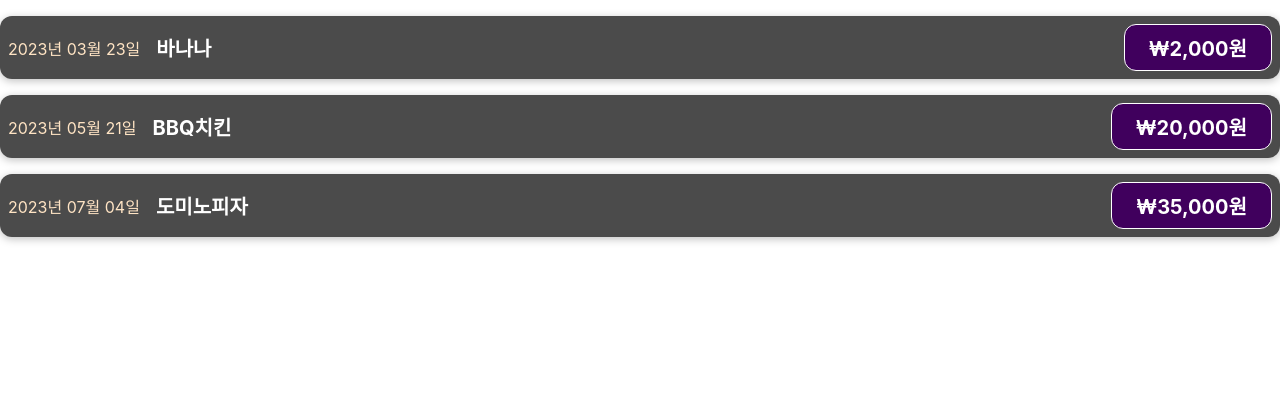
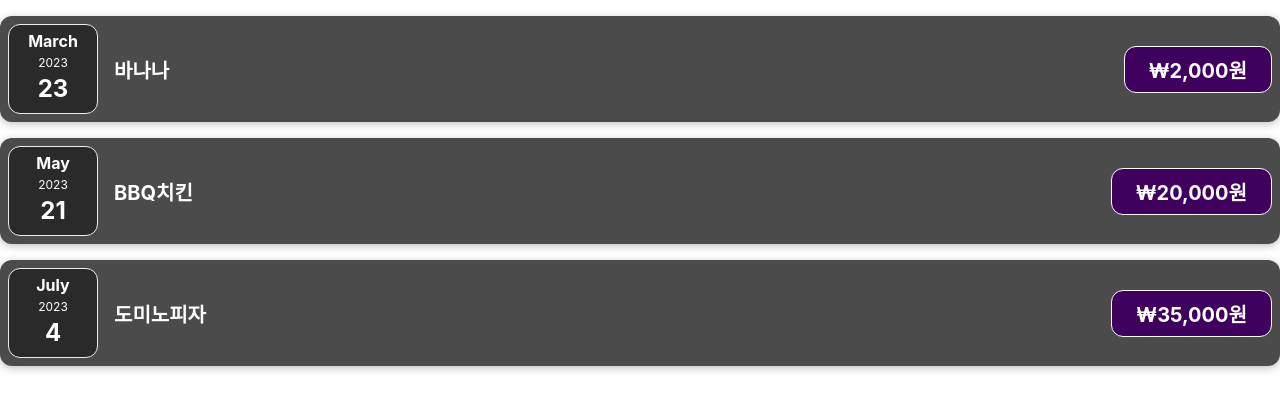
Before and after one commit to yusabeom/react-basic-study202405, a React (Create React App) app: page / in a window 1280 px wide. Shown: the top 410 px of the page. Built offline with nearby package versions, Linux system fonts and the light colour scheme.

Commit message:
3. component 분할하기

```diff
--- a/package.json
+++ b/package.json
@@ -38,7 +38,10 @@
   "devDependencies": {
     "@eslint/js": "^9.1.1",
     "eslint": "^8.57.0",
+    "eslint-config-prettier": "^9.1.0",
+    "eslint-plugin-prettier": "^5.1.3",
     "eslint-plugin-react": "^7.34.1",
-    "globals": "^15.1.0"
+    "globals": "^15.1.0",
+    "prettier": "^3.2.5"
   }
 }
--- a/src/App.js
+++ b/src/App.js
@@ -3,6 +3,7 @@
 import './NoName.js';
 import NoName from './NoName.js';
 import ExpenseItem from './components/ExpenseItem.js';
+import Expenses from './components/Expenses.js';
 function App() {
 
   //지출 항목 객체 배열
@@ -11,25 +12,23 @@
     {
       title: '바나나',
       price: 2000,
-      date: new Date(2023, 3, 23),
+      date: new Date(2023, 3-1, 23),
     },
     {
       title: 'BBQ치킨',
       price: 20000,
-      date: new Date(2023, 5, 21),
+      date: new Date(2023, 5-1, 21),
     },
     {
       title: '도미노피자',
       price: 35000,
-      date: new Date(2023, 7, 4),
+      date: new Date(2023, 7-1, 4),
     },
   ];
 
   return ( //하나의 태그만 리턴할 수 있음 하나의 부모태그로 감싸야 함! (빈태그 가능)
    <>
-      <ExpenseItem title={expenses[0].title} price={expenses[0].price} date={expenses[0].date}/>
-      <ExpenseItem title={expenses[1].title} price={expenses[1].price} date={expenses[1].date} />
-      <ExpenseItem title={expenses[2].title} price={expenses[2].price} date={expenses[2].date} />
+    <Expenses items={expenses} />
    </>
   );
 }
--- /dev/null
+++ b/src/components/ExpenseDate.css
@@ -0,0 +1,30 @@
+.expense-date {
+    display: flex;
+    flex-direction: column;
+    width: 5.5rem;
+    height: 5.5rem;
+    border: 1px solid #ececec;
+    background-color: #2a2a2a;
+    color: white;
+    border-radius: 12px;
+    align-items: center;
+    justify-content: center;
+  }
+
+  .expense-date div {
+    margin-bottom: 0.25rem;
+  }
+
+  .expense-date__month {
+    font-size: 1rem;
+    font-weight: bold;
+  }
+
+  .expense-date__year {
+    font-size: 0.75rem;
+  }
+
+  .expense-date__day {
+    font-size: 1.5rem;
+    font-weight: bold;
+  }
--- /dev/null
+++ b/src/components/ExpenseDate.js
@@ -0,0 +1,19 @@
+import React from 'react';
+import './ExpenseDate.css';
+
+const ExpenseDate = ({date}) => {
+
+    const year = date.getFullYear();
+    const month = date.toLocaleString('en-us', {month: 'long'});
+    const day = date.getDate();
+
+  return (
+    <div className='expense-date'>
+      <div className='expense-date__month'>{month}</div>
+      <div className='expense-date__year'>{year}</div>
+      <div className='expense-date__day'>{day}</div>
+    </div>
+  )
+}
+
+export default ExpenseDate
--- a/src/components/ExpenseItem.js
+++ b/src/components/ExpenseItem.js
@@ -1,5 +1,6 @@
 import React from 'react'
 import './ExpenseItem.css';
+import ExpenseDate from './ExpenseDate';
 
 const ExpenseItem = ({title, price, date}) => {
 
@@ -24,7 +25,7 @@
 
   return (
     <div className='expense-item'>
-      <div>{makeFormattedDate()}</div>
+      <ExpenseDate date={date}/>
       <div className='expense-item__description'>
         <h2>{title}</h2>
         <div className='expense-item__price'>{formattedPirce}원</div>
--- /dev/null
+++ b/src/components/Expenses.js
@@ -0,0 +1,15 @@
+import React from 'react'
+import ExpenseItem from './ExpenseItem'
+
+const Expenses = ({items: expenses}) => {
+  return (
+    <>
+        <ExpenseItem title={expenses[0].title} price={expenses[0].price} date={expenses[0].date}/>
+        <ExpenseItem title={expenses[1].title} price={expenses[1].price} date={expenses[1].date} />
+        <ExpenseItem title={expenses[2].title} price={expenses[2].price} date={expenses[2].date} />
+    </>
+
+  )
+}
+
+export default Expenses
```
Also changed, not shown: 2 other files (tests, documents, lock files or other folders).
